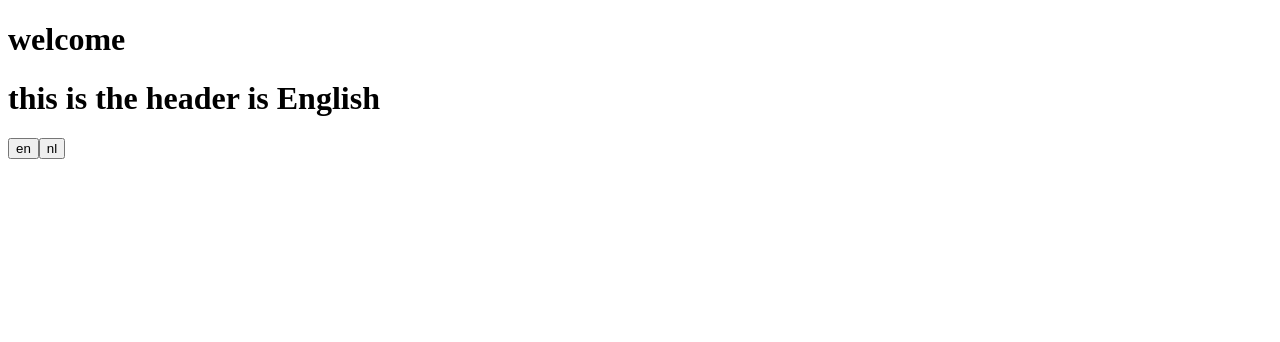
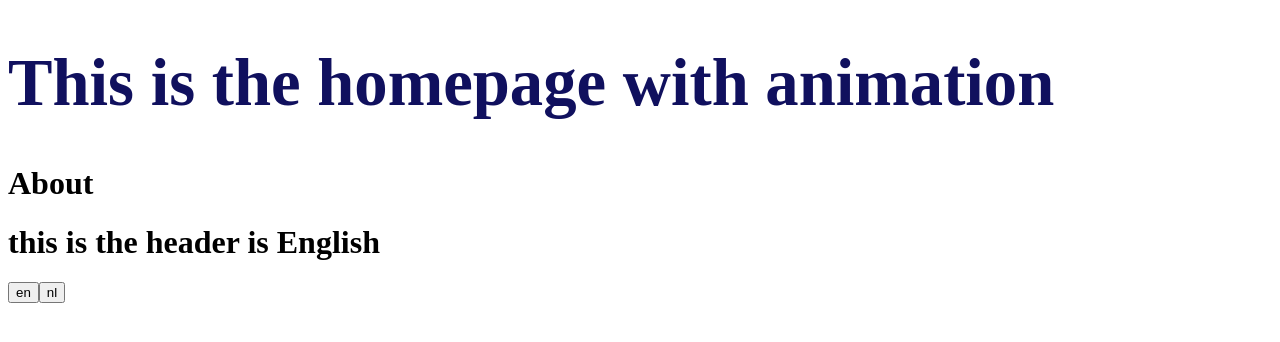
Before and after one commit to ObadaMoustafa/neox-global, a React (Vite) app: page / in a window 1280 px wide. Shown: the top 342 px of the page. Built offline with nearby package versions, Linux system fonts and the light colour scheme.

Commit message:
routes, styled components and framer work well

```diff
--- a/package.json
+++ b/package.json
@@ -10,11 +10,14 @@
     "preview": "vite preview"
   },
   "dependencies": {
+    "framer-motion": "^11.11.8",
     "i18next": "^23.16.0",
     "i18next-browser-languagedetector": "^8.0.0",
     "react": "^18.3.1",
     "react-dom": "^18.3.1",
-    "react-i18next": "^15.0.3"
+    "react-i18next": "^15.0.3",
+    "react-router-dom": "^6.27.0",
+    "styled-components": "^6.1.13"
   },
   "devDependencies": {
     "@eslint/js": "^9.11.1",
--- a/src/App.jsx
+++ b/src/App.jsx
@@ -1,15 +1,23 @@
 import { useTranslation } from 'react-i18next';
+import { Route, Routes } from 'react-router-dom';
+import Home from './pages/home/Home';
+import About from './pages/about/About';
+import Contacts from './pages/contacts/Contacts';
 
 function App() {
   const { t, i18n } = useTranslation();
-  console.log(t('description'));
   const changeLanguage = (lng) => {
     i18n.changeLanguage(lng);
   };
 
   return (
     <>
-      <h1>{t('header')}</h1>
+      <Routes>
+        <Route path="/" element={<Home />} />
+        <Route path="/about" element={<About />} />
+        <Route path="/contacts" element={<Contacts />} />
+      </Routes>
+      <h1>{t('nav.buttons.1', { returnObjects: true })}</h1>
       <h1>{t('description')}</h1>
 
       <button onClick={() => changeLanguage('en')}>en</button>
--- a/src/langs/en.json
+++ b/src/langs/en.json
@@ -1,4 +1,7 @@
 {
+  "nav":{
+    "buttons": ["Home", "About", "Contacts"]
+  },
   "header": "welcome",
   "description": "this is the header is English"
 }
--- a/src/langs/nl.json
+++ b/src/langs/nl.json
@@ -1,4 +1,7 @@
 {
+  "nav":{
+    "buttons": ["Home", "Over Ons", "Contact"]
+  },
   "header": "welcome",
-  "description": "deze is de header in het nederlands"
+  "description": "deze is de header in het Nederlands"
 }
--- a/src/main.jsx
+++ b/src/main.jsx
@@ -2,9 +2,10 @@ import { StrictMode } from 'react';
 import { createRoot } from 'react-dom/client';
 import App from './App.jsx';
 import './i18n.js';
+import { BrowserRouter as Router } from 'react-router-dom';
 
 createRoot(document.getElementById('root')).render(
-  <StrictMode>
+  <Router>
     <App />
-  </StrictMode>
+  </Router>
 );
--- /dev/null
+++ b/src/pages/about/About.jsx
@@ -0,0 +1,7 @@
+function About() {
+  //write code here
+
+  return <h1>welcome from About component</h1>;
+}
+
+export default About;
--- /dev/null
+++ b/src/pages/contacts/Contacts.jsx
@@ -0,0 +1,7 @@
+function Contacts() {
+  //write code here
+
+  return <h1>welcome from Contacts component</h1>;
+}
+
+export default Contacts;
--- /dev/null
+++ b/src/pages/home/Home.jsx
@@ -0,0 +1,25 @@
+import { motion } from 'framer-motion';
+import styled from 'styled-components';
+
+const StyledTest = styled(motion.h1)`
+  font-size: 50pt;
+  color: #10105e;
+`;
+
+const motionVariants = {
+  hide: { opacity: 0, scale: 0, x: 1500 },
+  show: { opacity: 1, scale: 1, x: 0, transition: { duration: 1 } },
+};
+function Home() {
+  //write code here
+
+  return (
+    <>
+      <StyledTest initial="hide" animate="show" variants={motionVariants}>
+        This is the homepage with animation
+      </StyledTest>
+    </>
+  );
+}
+
+export default Home;
```
Also changed, not shown: src/components/Navbar.jsx (added, +7 -0 lines), src/utils/langs.js (deleted), 1 other file (tests, documents, lock files or other folders).
